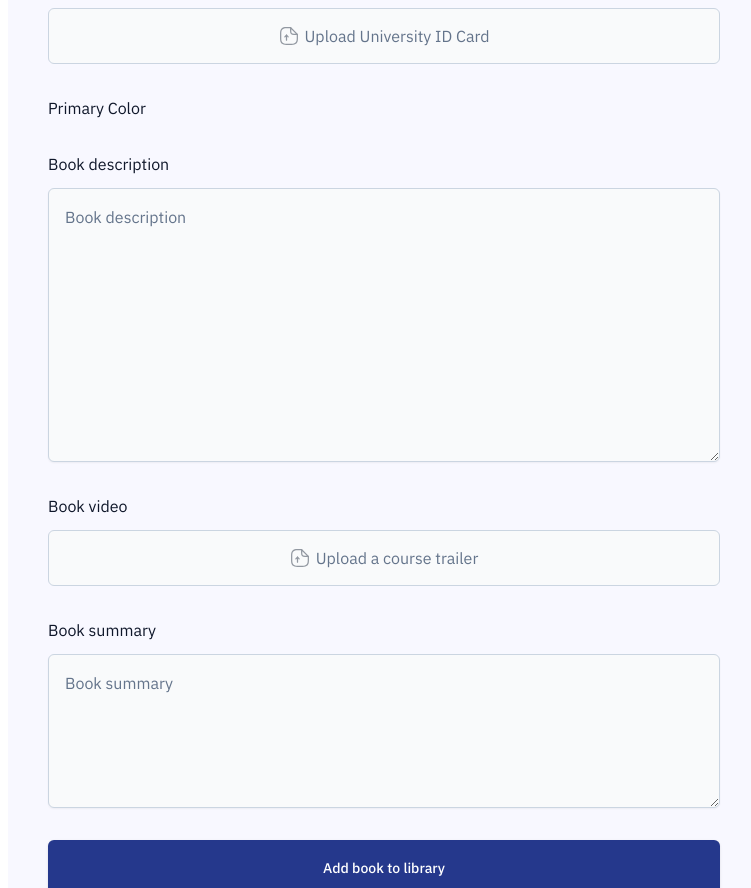
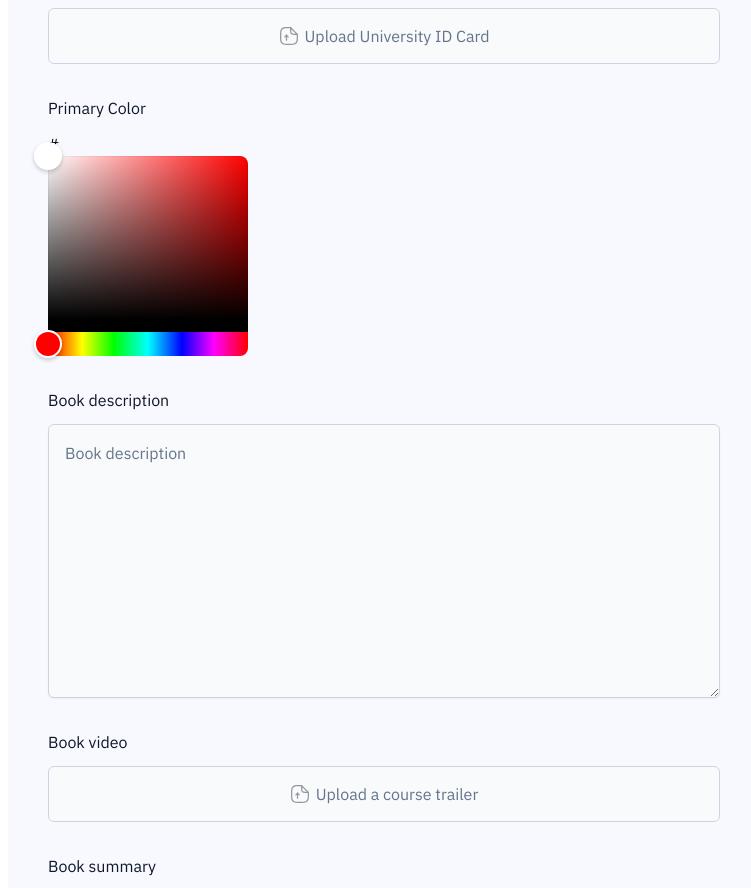
Before and after one commit to Hashirkamilbaig/Library-Management, a Next.js app: page /admin/books/new in a window 1280 px wide. Shown: the part 860-1748 px from the top of the page, without its empty margins (310-1061 px from the left). Built offline with nearby package versions, Linux system fonts and the light colour scheme; no server answers; sample sign-in values are in the browser's storage; what @imagekit/next would draw is missing.

Commit message:
Color picker intergrated in the book form

```diff
--- /dev/null
+++ b/components/admin/ColorPicker.tsx
@@ -0,0 +1,22 @@
+import { useState } from "react";
+import { HexColorInput, HexColorPicker } from "react-colorful";
+
+interface Props {
+  value?: string;
+  onPickerChange: (color: string) => void;
+}
+
+const ColorPicker = ({value, onPickerChange}: Props ) => {
+  return (
+    <div className="relative">
+      <div className="flex flex-row items-center">
+        <p>#</p>
+        <HexColorInput color={value} onChange={onPickerChange} className="hex-input"/>
+      </div>
+      <HexColorPicker color={value} onChange={onPickerChange} />
+
+    </div>
+    )
+};
+
+export default ColorPicker;
--- a/components/admin/forms/BookForm.tsx
+++ b/components/admin/forms/BookForm.tsx
@@ -23,6 +23,7 @@ import { bookSchema } from "@/lib/validations"
 import ImageUpload from "@/components/FileUpload"
 import { Textarea } from "@/components/ui/textarea"
 import FileUpload from "@/components/FileUpload"
+import ColorPicker from "../ColorPicker"
 
 
 
@@ -160,7 +161,7 @@ const BookForm = ({
               <FormItem className="flex flex-col gap-1">
                 <FormLabel className="text-base font-normal text-dark-500">Primary Color</FormLabel>
                 <FormControl>
-                      {/* Color Picker */}
+                      <ColorPicker onPickerChange={field.onChange} value={field.value}/>
                 </FormControl>
                 <FormMessage />
               </FormItem>
--- a/package.json
+++ b/package.json
@@ -33,6 +33,7 @@
     "next-auth": "^5.0.0-beta.25",
     "next-themes": "^0.4.4",
     "react": "^19.0.0",
+    "react-colorful": "^5.6.1",
     "react-dom": "^19.0.0",
     "react-hook-form": "^7.54.2",
     "sonner": "^2.0.1",
```
Also changed, not shown: 1 other file (tests, documents, lock files or other folders).
